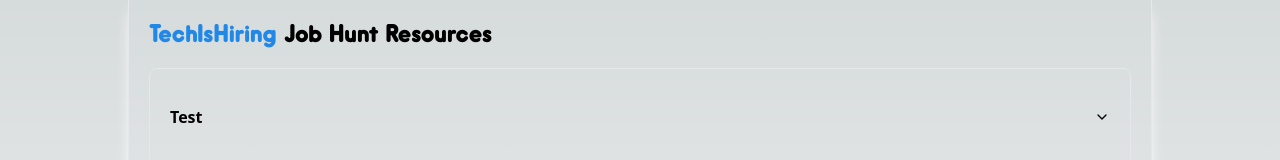
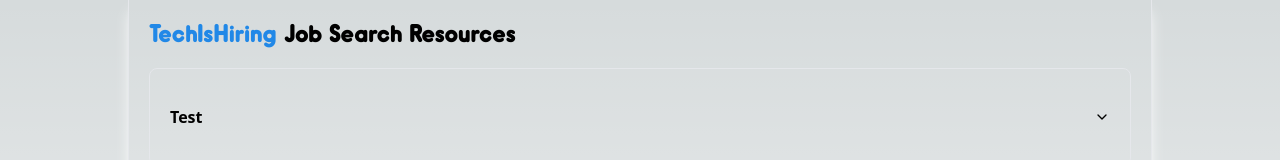
Before and after one commit to TechIsHiring/job-hunt-resources, a Next.js app: page / in a window 1280 px wide. Shown: the top 160 px of the page. Built offline with nearby package versions, Linux system fonts and the light colour scheme.

Commit message:
Updated logo to job search.

```diff
--- a/src/components/atoms/logo/index.tsx
+++ b/src/components/atoms/logo/index.tsx
@@ -6,7 +6,7 @@ export const Logo = () => {
       <Link href="https://www.techishiring.com">
         <span className="text-logo">TechIsHiring</span>
       </Link>
-      Job Hunt Resources
+      Job Search Resources
     </h1>
   );
 };
```
